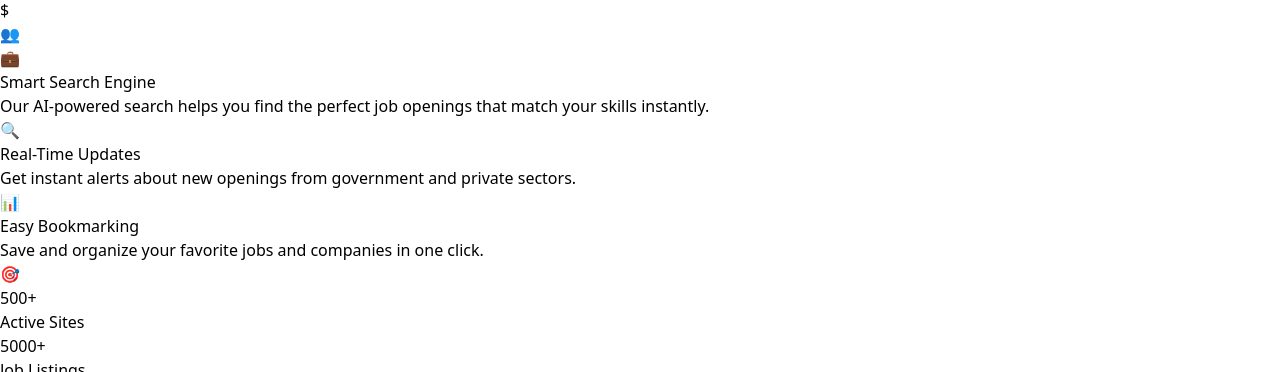
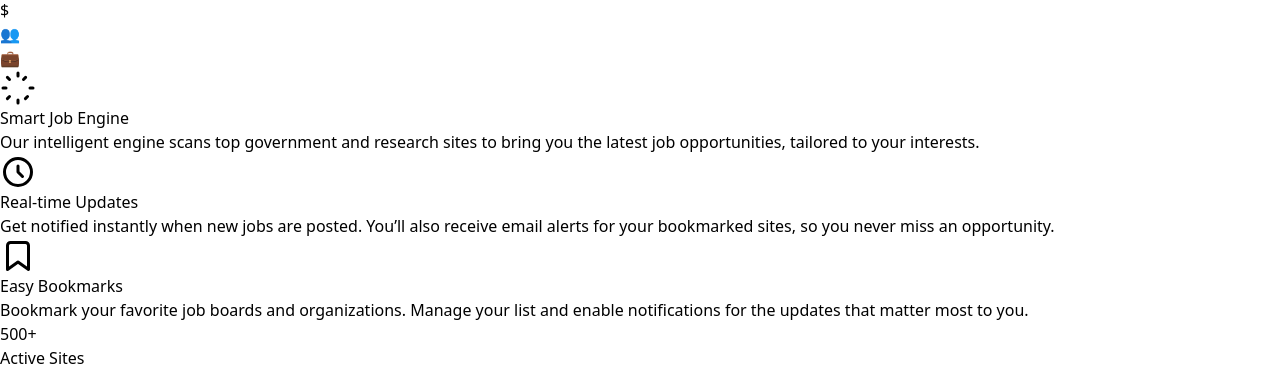
Before and after one commit to anuj-1402/jojo, a React (Vite) app in the folder sfront/: page / in a window 1280 px wide. Shown: the part 286-658 px from the top of the page. Built offline with nearby package versions, Linux system fonts and the light colour scheme; no server answers.

Commit message:
homepage changes

```diff
--- a/sfront/src/pages/Home.jsx
+++ b/sfront/src/pages/Home.jsx
@@ -128,25 +128,67 @@ export default function Home() {
           transition={{ duration: 0.8 }}
           className='container mx-auto max-w-7xl'
         >
-          <div className='grid md:grid-cols-3 gap-6'>
-            <Feature
-              title='Smart Search Engine'
-              desc='Our AI-powered search helps you find the perfect job openings that match your skills instantly.'
-              bgColor='bg-gradient-to-br from-blue-500 to-blue-600'
-              illustration='🔍'
-            />
-            <Feature
-              title='Real-Time Updates'
-              desc='Get instant alerts about new openings from government and private sectors.'
-              bgColor='bg-gradient-to-br from-green-500 to-green-600'
-              illustration='📊'
-            />
-            <Feature
-              title='Easy Bookmarking'
-              desc='Save and organize your favorite jobs and companies in one click.'
-              bgColor='bg-gradient-to-br from-red-500 to-pink-600'
-              illustration='🎯'
-            />
+          <div className='mt-16 grid md:grid-cols-3 gap-8'>
+            {/* Smart Engine */}
+            <div className='bg-white dark:bg-gray-900 rounded-xl shadow p-6 flex flex-col items-center text-center'>
+              <div className='mb-4 text-purple-600'>
+                <svg width='36' height='36' fill='none' viewBox='0 0 24 24'>
+                  <path
+                    d='M12 2v2m0 16v2m10-10h-2M4 12H2m15.07-7.07l-1.41 1.41M6.34 17.66l-1.41 1.41m12.02 0l1.41-1.41M6.34 6.34L4.93 4.93'
+                    stroke='currentColor'
+                    strokeWidth='2'
+                    strokeLinecap='round'
+                    strokeLinejoin='round'
+                  />
+                </svg>
+              </div>
+              <h3 className="text-lg font-semibold mb-2 text-gray-900 dark:text-white">Smart Job Engine</h3>
+              <p className='text-gray-600 dark:text-gray-300'>
+                Our intelligent engine scans top government and research sites to bring you the latest job opportunities, tailored to your interests.
+              </p>
+            </div>
+
+            {/* Real-time Updates */}
+            <div className='bg-white dark:bg-gray-900 rounded-xl shadow p-6 flex flex-col items-center text-center'>
+              <div className='mb-4 text-purple-600'>
+                <svg width='36' height='36' fill='none' viewBox='0 0 24 24'>
+                  <path
+                    d='M12 8v4l3 3m6-3a9 9 0 11-18 0 9 9 0 0118 0z'
+                    stroke='currentColor'
+                    strokeWidth='2'
+                    strokeLinecap='round'
+                    strokeLinejoin='round'
+                  />
+                </svg>
+              </div>
+              <h3 className="text-lg font-semibold mb-2 text-gray-900 dark:text-white">Real-time Updates</h3>
+              <p className='text-gray-600 dark:text-gray-300'>
+                Get notified instantly when new jobs are posted.{' '}
+                <span className='font-medium text-purple-600'>
+                  You’ll also receive email alerts
+                </span>{' '}
+                for your bookmarked sites, so you never miss an opportunity.
+              </p>
+            </div>
+
+            {/* Bookmarks */}
+            <div className='bg-white dark:bg-gray-900 rounded-xl shadow p-6 flex flex-col items-center text-center'>
+              <div className='mb-4 text-purple-600'>
+                <svg width='36' height='36' fill='none' viewBox='0 0 24 24'>
+                  <path
+                    d='M5 5v16l7-5 7 5V5a2 2 0 00-2-2H7a2 2 0 00-2 2z'
+                    stroke='currentColor'
+                    strokeWidth='2'
+                    strokeLinecap='round'
+                    strokeLinejoin='round'
+                  />
+                </svg>
+              </div>
+              <h3 className="text-lg font-semibold mb-2 text-gray-900 dark:text-white">Easy Bookmarks</h3>
+              <p className='text-gray-600 dark:text-gray-300'>
+                Bookmark your favorite job boards and organizations. Manage your list and enable notifications for the updates that matter most to you.
+              </p>
+            </div>
           </div>
         </motion.div>
       </section>
```
